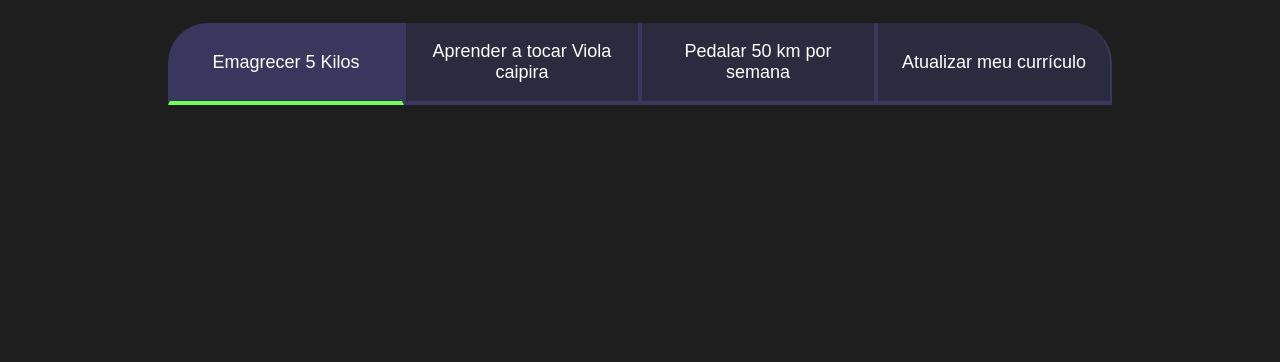
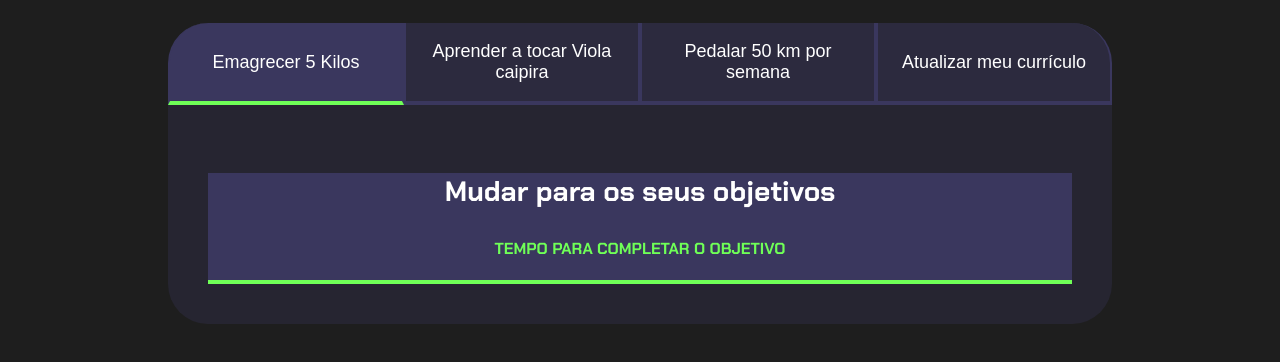
Before and after one commit to profju/projeto-de-vida-turmaBN, a plain HTML site: page index.html in a window 1280 px wide. Shown: the part 80-442 px from the top of the page. Drawn offline with Linux system fonts and the light colour scheme.

Commit message:
Adição das divs abas e o css

```diff
--- a/index.html
+++ b/index.html
@@ -1,21 +1,44 @@
 <!DOCTYPE html>
 <html lang="pt-br">
+
 <head>
     <meta charset="UTF-8">
     <meta name="viewport" content="width=device-width, initial-scale=1.0">
     <title>Projeto de Vida</title>
     <link rel="stylesheet" href="style.css">
 </head>
+
 <body>
     <section class="conteudo-principal">
         <h2 class="titulo-principal">Meus Objetivos do ano<span>_</span></h2>
-        <div class="botoes">
-            <button class="botao ativo">Emagrecer 5 Kilos</button>
-            <button class="botao">Aprender a tocar Viola caipira</button>
-            <button class="botao">Pedalar 50 km por semana</button>
-            <button class="botao">Atualizar meu currículo</button>
+        <div class="conteudo">
+            <div class="botoes">
+                <button class="botao ativo">Emagrecer 5 Kilos</button>
+                <button class="botao">Aprender a tocar Viola caipira</button>
+                <button class="botao">Pedalar 50 km por semana</button>
+                <button class="botao">Atualizar meu currículo</button>
+            </div>
+            <div class="abas-textos">
+                <div class="aba-conteudo ativo">
+                    <h3 class="aba-conteudo-titulo-principal">Mudar para os seus objetivos</h3>
+                    <h4 class="aba-conteudo-titulo-secundario">Tempo para completar o objetivo</h4>
+                </div>
+                <div class="aba-conteudo">
+                    <h3 class="aba-conteudo-titulo-principal">Mudar para os seus objetivos</h3>
+                    <h4 class="aba-conteudo-titulo-secundario">Tempo para completar o objetivo</h4>
+                </div>
+                <div class="aba-conteudo">
+                    <h3 class="aba-conteudo-titulo-principal">Mudar para os seus objetivos</h3>
+                    <h4 class="aba-conteudo-titulo-secundario">Tempo para completar o objetivo</h4>
+                </div>
+                <div class="aba-conteudo">
+                    <h3 class="aba-conteudo-titulo-principal">Mudar para os seus objetivos</h3>
+                    <h4 class="aba-conteudo-titulo-secundario">Tempo para completar o objetivo</h4>
+                </div>
+            </div>
         </div>
     </section>
     <script src="main.js"></script>
 </body>
+
 </html>
--- a/style.css
+++ b/style.css
@@ -65,6 +65,29 @@ body {
     border-bottom: 4px solid var(--verde);
 }
 
+.abas-textos{
+    background-color: var(--texto-fundo);
+    padding: 40px;
+    border-radius: 0 0 40px 40px;
+}
+.aba-conteudo.ativo{
+    display:block;
+}
+
+.aba-conteudo{
+    display: none;
+}
+
+.aba-conteudo-titulo-principal{
+    font-size: 28px;
+    text-align: center;
+}
+.aba-conteudo-titulo-secundario{
+    text-align: center;
+    color: var(--verde);
+    text-transform: uppercase;
+}
+
 @media screen and (min-width: 768px) {
     .botoes {
         display: flex;
```
